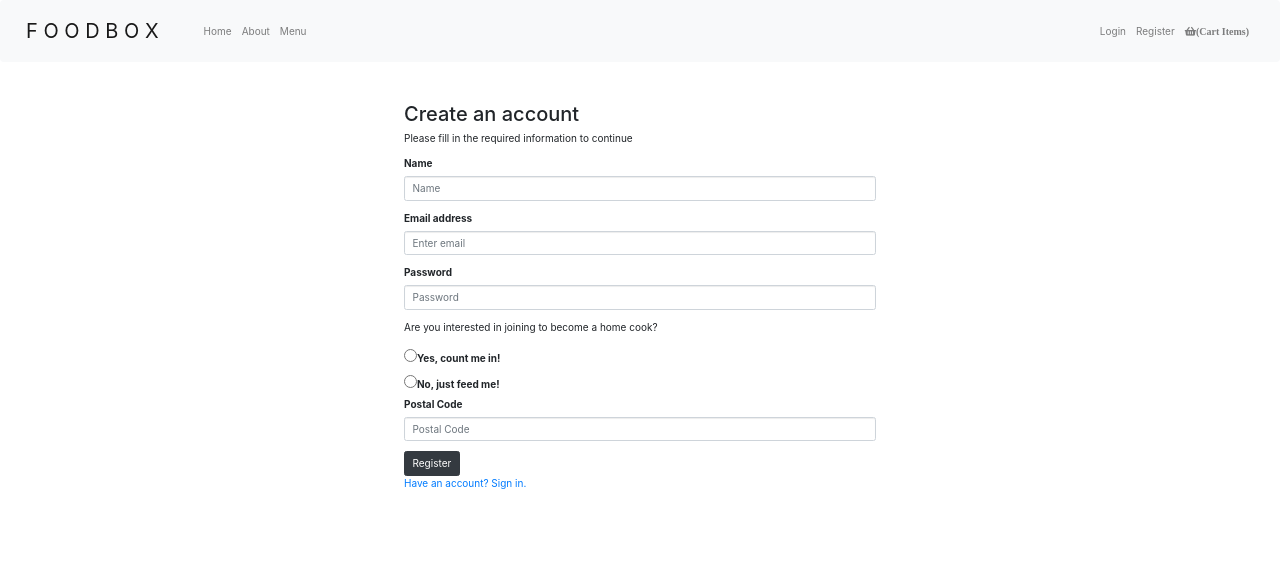
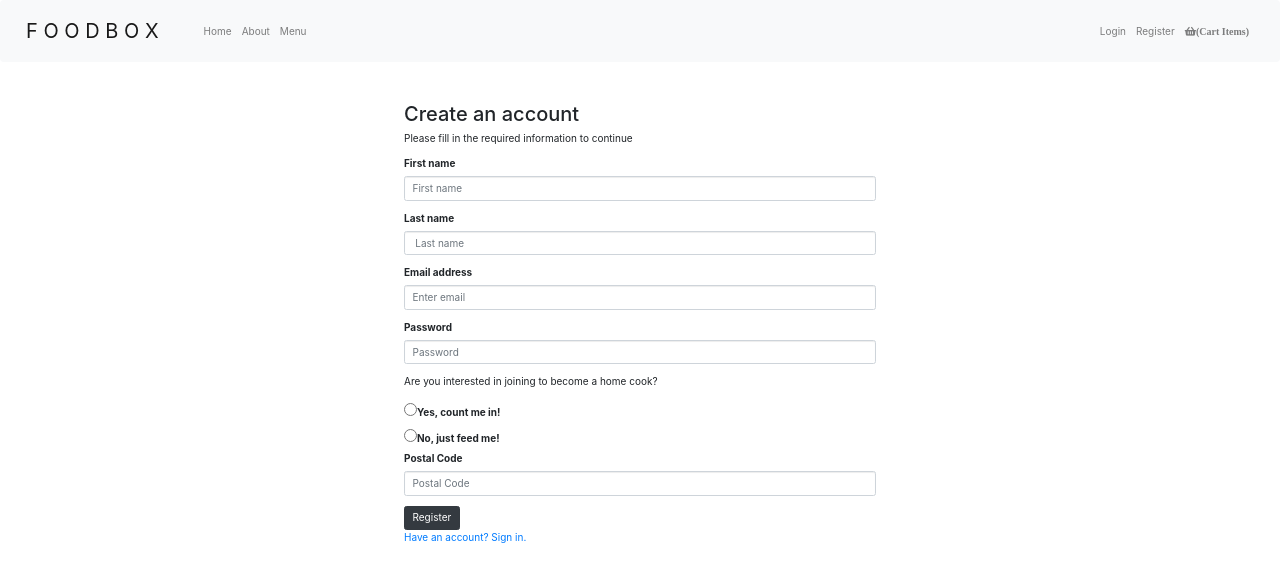
Before and after one commit to mhallett00/FoodBox, a React (Create React App) app in the folder client/: page /register in a window 1280 px wide. Shown: the top 582 px of the page. Built offline with nearby package versions, Linux system fonts and the light colour scheme; no server answers.

Commit message:
implemented Registration connection to backend

```diff
--- a/client/src/components/Register.jsx
+++ b/client/src/components/Register.jsx
@@ -2,15 +2,19 @@ import React from "react";
 import Form from 'react-bootstrap/Form';
 import Button from 'react-bootstrap/Button';
 import { useState } from "react";
-import { Link } from 'react-router-dom';
+import { Link, useHistory } from 'react-router-dom';
 import axios from "axios";
 
 export default function Register(props) {
+
+  const history = useHistory();
+
   const [state, setState] = useState({
-    name: '',
+    first_name: '',
+    last_name: '',
     email: '',
     password: '',
-    isHomeCook: true,
+    isHomeCook: false,
     postalCode: ''
   })
 
@@ -25,16 +29,25 @@ export default function Register(props) {
   }
   const handleSubmit = (e) => {
     e.preventDefault();
-    createUser();
+    createUser(state);
   }
 
-  const createUser = ({ name, email, password, isHomeCook, postalCode }) => {
+  const createUser = ({ first_name, last_name, email, password, isHomeCook, postalCode }) => {
     //axios.post('/api/users) (register route), payload will be state.name, state.email ...
     axios.post('/api/users', {
-
+      first_name,
+      last_name,
+      email,
+      password_digest: password,
+      is_seller: isHomeCook,
+      seller_postcode: postalCode
     })
     .then(res => {
-      console.log(res.data);
+      console.log('state:', state)
+      console.log('data:', res.data[0]);
+      localStorage.setItem('token', JSON.stringify(res.data[0]));
+      props.setUserData(res.data[0]);
+      history.push('/');
     })
     .catch(err => {
       console.log(err);
@@ -46,9 +59,13 @@ export default function Register(props) {
       <Form className="register-form">
         <h2 className="register-greeting">Create an account</h2>
         <p>Please fill in the required information to continue</p>
-        <Form.Group controlId="name">
-          <Form.Label>Name</Form.Label>
-          <Form.Control type="name" placeholder="Name" value={state.name} onChange={handleChange}/>
+        <Form.Group controlId="first_name">
+          <Form.Label>First name</Form.Label>
+          <Form.Control type="first_name" placeholder="First name" value={state.first_name} onChange={handleChange}/>
+        </Form.Group>
+        <Form.Group controlId="last_name">
+          <Form.Label>Last name</Form.Label>
+          <Form.Control type="last_name" placeholder=" Last name" value={state.last_name} onChange={handleChange}/>
         </Form.Group>
         <Form.Group controlId="email">
           <Form.Label>Email address</Form.Label>
@@ -64,7 +81,7 @@ export default function Register(props) {
             <p>Are you interested in joining to become a home cook?</p>
             <input type='radio' id='isHomeCook' value="true" checked={state.isHomeCook == 'true'} onChange={handleChange}/>
             <label>Yes, count me in!</label><br/>
-            <input type='radio' value="false" id='isHomeCook' checked={state.isHomeCook == 'false'} onChange={handleChange}/>
+            <input type='radio' id='isHomeCook' value="false" checked={state.isHomeCook == 'false'} onChange={handleChange}/>
             <label>No, just feed me!</label><br/>
           </div>
 
```
